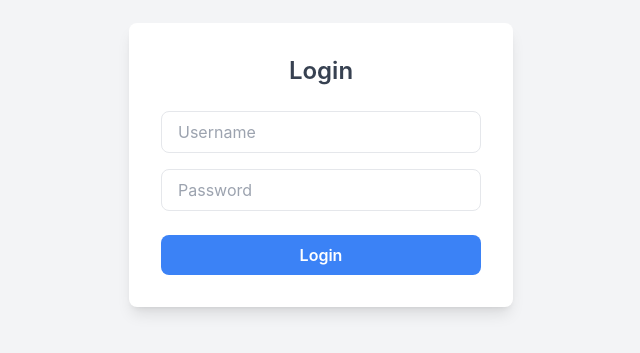
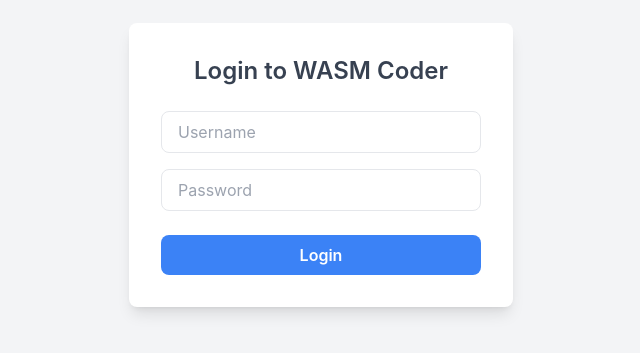
Before and after one commit to W4153WASMCoder/Application, a React (Create React App) app in the folder react-web-app/: page / in a window 1280 px wide. Shown: the part 235-588 px from the top of the page, without its empty margins (319-959 px from the left). Built offline with nearby package versions, Linux system fonts and the light colour scheme; no server answers.

Commit message:
Add readme for project setup

```diff
--- a/react-web-app/src/Login.tsx
+++ b/react-web-app/src/Login.tsx
@@ -33,7 +33,7 @@
     return (
         <div className="flex items-center justify-center min-h-screen bg-gray-100">
             <div className="bg-white p-8 rounded-lg shadow-lg w-full max-w-sm">
-                <h2 className="text-2xl font-semibold text-center mb-6 text-gray-700">Login</h2>
+                <h2 className="text-2xl font-semibold text-center mb-6 text-gray-700">Login to WASM Coder</h2>
 
                 <input
                     type="text"
--- a/react-web-app/src/ProjectFiles.tsx
+++ b/react-web-app/src/ProjectFiles.tsx
@@ -53,11 +53,10 @@
     const toggleFolder = (fileID: number) => {
         setExpandedFolders((prev) => {
             const newExpanded = new Set(prev);
-            if (newExpanded.has(fileID)) {
+            if (newExpanded.has(fileID))
                 newExpanded.delete(fileID);
-            } else {
+            else
                 newExpanded.add(fileID);
-            }
             return newExpanded;
         });
     };
```
Also changed, not shown: 1 other file (tests, documents, lock files or other folders).
